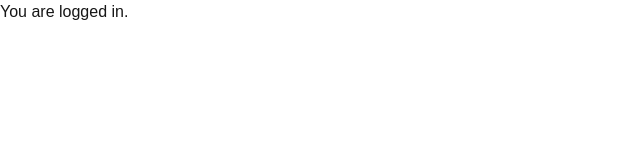
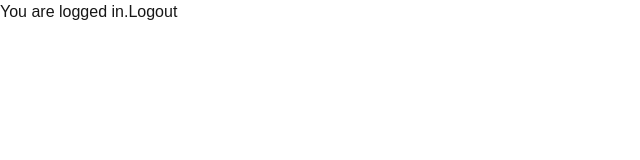
Before and after one commit to nskins/quip, a Next.js app in the folder flurm-client/: page /dashboard in a window 1280 px wide. Shown: the top 160 px of the page, without its empty margins (0-640 px from the left). Built offline with nearby package versions, Linux system fonts and the light colour scheme.

Commit message:
Add logout functionality to dashboard

```diff
--- /dev/null
+++ b/flurm-client/app/dashboard/logout-button.tsx
@@ -0,0 +1,10 @@
+'use client'
+import { logout } from './logout'
+
+export default function LogoutButton() {
+    return (
+        <>
+            <button onClick={logout}>Logout</button>
+        </>
+    )
+}
--- /dev/null
+++ b/flurm-client/app/dashboard/logout.ts
@@ -0,0 +1,9 @@
+'use server'
+import { cookies } from 'next/headers'
+
+export async function logout() {
+
+    const cookieStore = await cookies();
+
+    cookieStore.delete('access_token');
+}
--- a/flurm-client/app/dashboard/page.tsx
+++ b/flurm-client/app/dashboard/page.tsx
@@ -1,7 +1,10 @@
+import LogoutButton from "./logout-button";
+
 export default function Dashboard() {
   return (
     <div>
       You are logged in.
+      <LogoutButton />
     </div>
   );
 }
```
